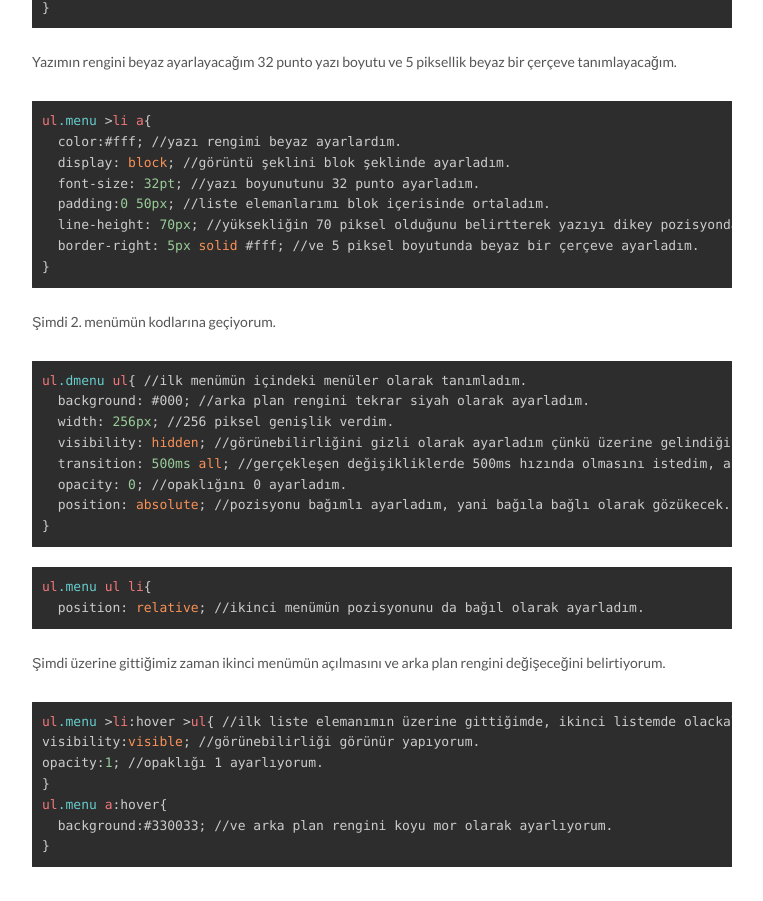
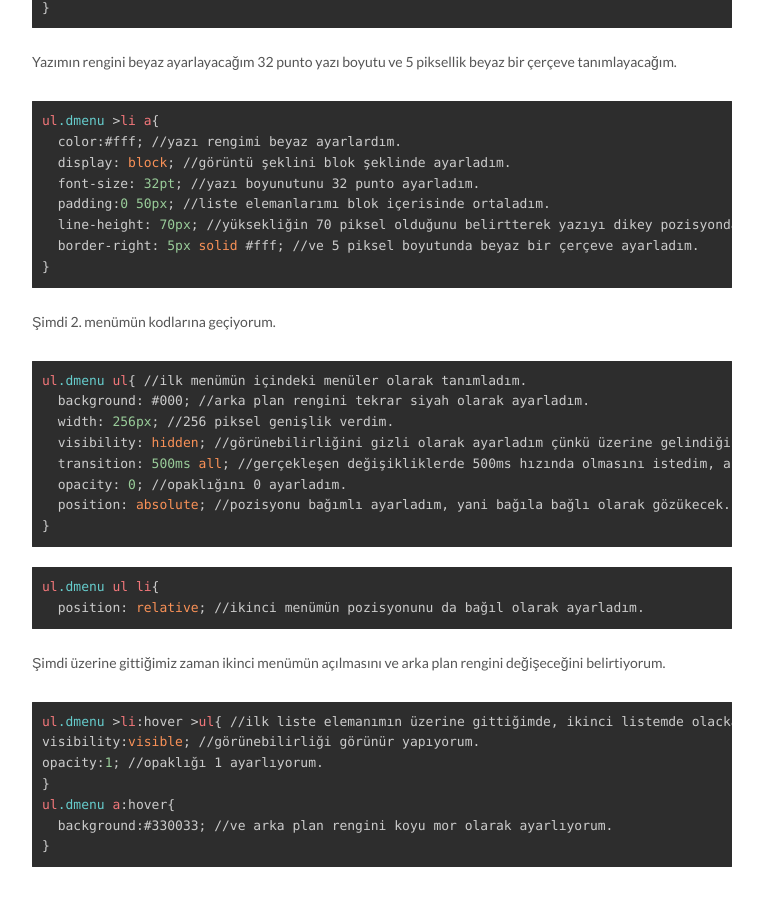
Before and after one commit to sergenp/sergenp.github.io, a Jekyll site: the page built from _posts/2017-12-16-css-ile-dropdown-menu.md, in a window 1280 px wide. Shown: the part 1620-2521 px from the top of the page, without its empty margins (258-1021 px from the left). Built offline with Jekyll 4.4.1, drawn with Linux system fonts in a browser that asks for light colours; a script that is not in the unit is left out.

Commit message:
Update 2017-12-16-css-ile-dropdown-menu.md

```diff
--- a/_posts/2017-12-16-css-ile-dropdown-menu.md
+++ b/_posts/2017-12-16-css-ile-dropdown-menu.md
@@ -58,7 +58,7 @@ ul.dmenu{
 {%endhighlight%}
 Yazımın rengini beyaz ayarlayacağım 32 punto yazı boyutu ve 5 piksellik beyaz bir çerçeve tanımlayacağım.
 {%highlight css%}
-ul.menu >li a{
+ul.dmenu >li a{
   color:#fff; //yazı rengimi beyaz ayarlardım.
   display: block; //görüntü şeklini blok şeklinde ayarladım.
   font-size: 32pt; //yazı boyunutunu 32 punto ayarladım.
@@ -79,16 +79,16 @@ ul.dmenu ul{ //ilk menümün içindeki menüler olarak tanımladım.
 }
 {%endhighlight%}
 {%highlight css%}
-ul.menu ul li{
+ul.dmenu ul li{
   position: relative; //ikinci menümün pozisyonunu da bağıl olarak ayarladım.
 {%endhighlight%}
 Şimdi üzerine gittiğimiz zaman ikinci menümün açılmasını ve arka plan rengini değişeceğini belirtiyorum.
 {%highlight css%}
-ul.menu >li:hover >ul{ //ilk liste elemanımın üzerine gittiğimde, ikinci listemde olackaları belirtiyorum.
+ul.dmenu >li:hover >ul{ //ilk liste elemanımın üzerine gittiğimde, ikinci listemde olackaları belirtiyorum.
 visibility:visible; //görünebilirliği görünür yapıyorum.
 opacity:1; //opaklığı 1 ayarlıyorum.
 }
-ul.menu a:hover{
+ul.dmenu a:hover{
   background:#330033; //ve arka plan rengini koyu mor olarak ayarlıyorum.
 }
 {%endhighlight%}
```
